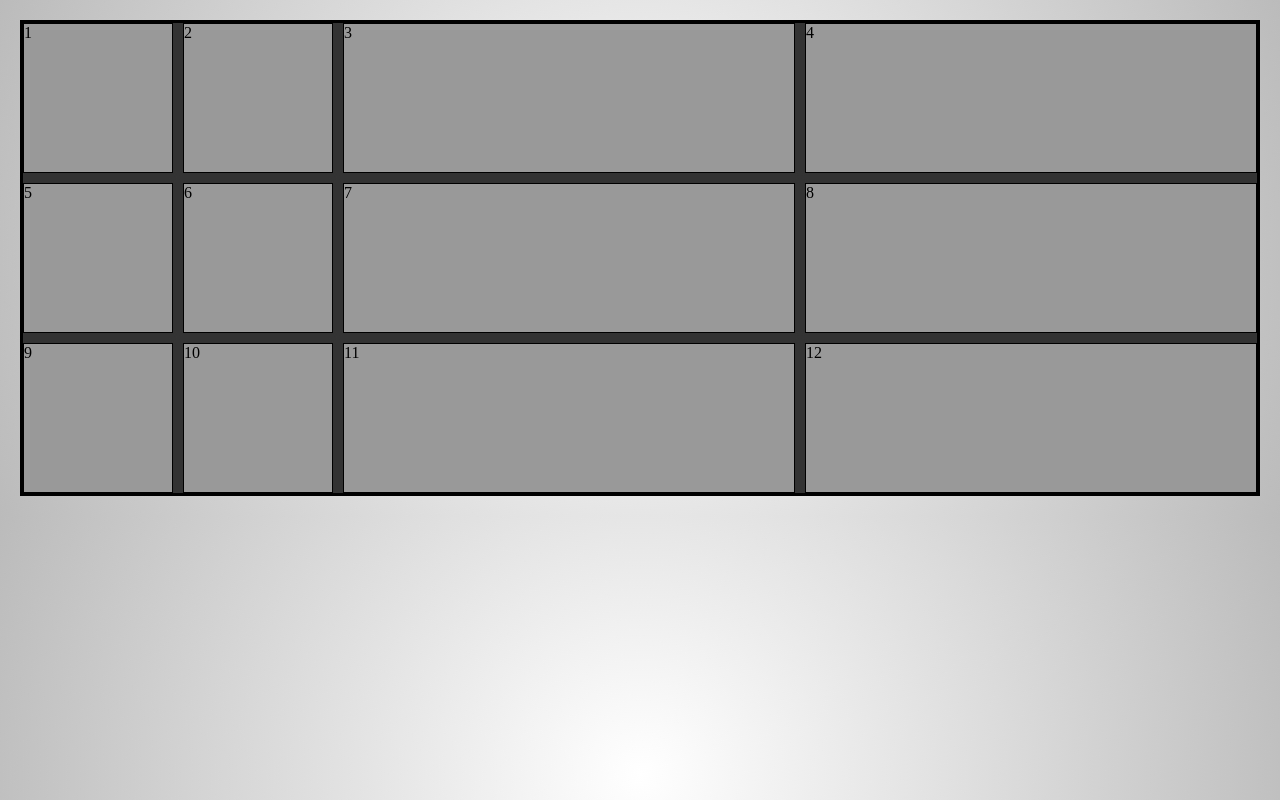
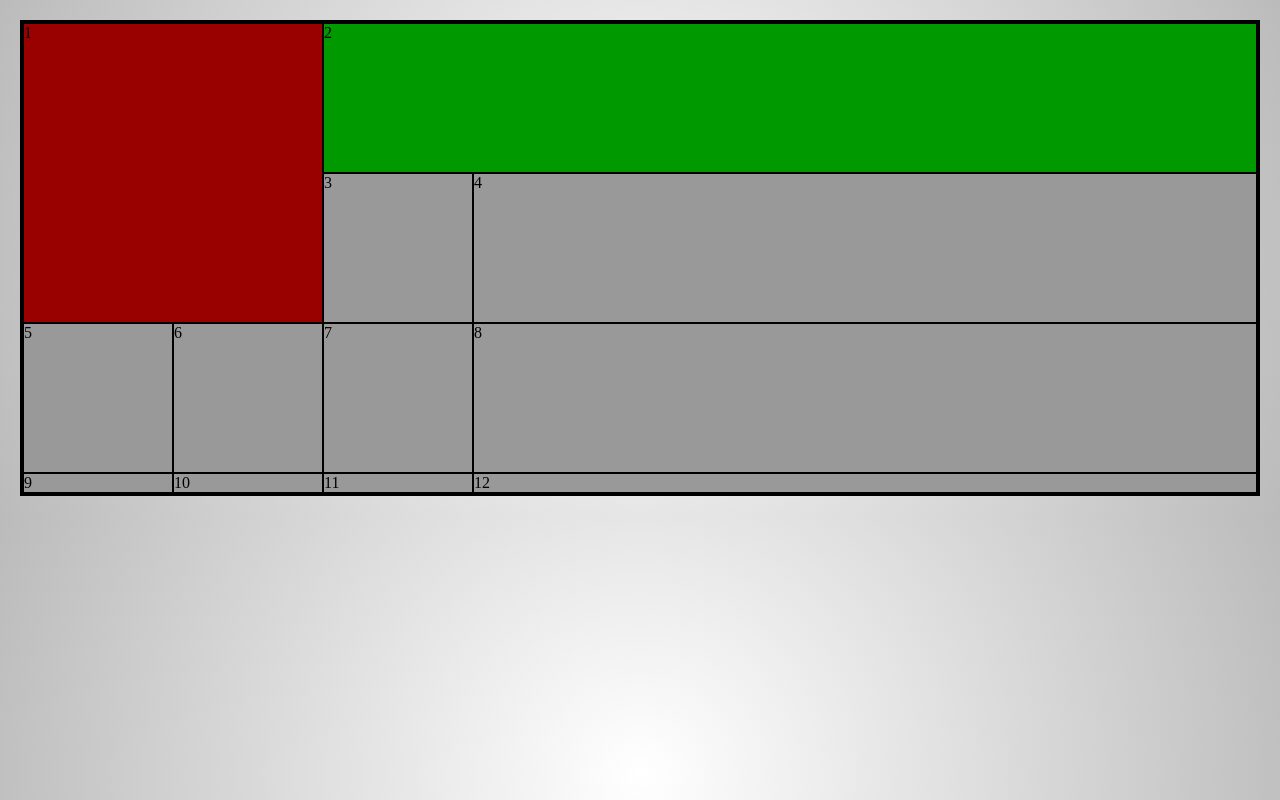
Before and after one commit to MrPerales/Css-curso-, a plain HTML site: page index.html in a window 1280 px wide. Drawn offline with nearby package versions, Linux system fonts and the light colour scheme.

Commit message:
grid-column and grid-row

```diff
--- a/estilo.css
+++ b/estilo.css
@@ -6,8 +6,8 @@ body{
     display: grid;
     grid-template-rows: 150px 150px 150px;  /*medidas de las filas y tambien cuantas de ellas*/
     border: 3px solid #000;              /*fr columnas semi-dinamicas */
-    grid-template-columns: 150px 150px 1fr 1fr; /*medidas de las columnas y cuntas de ellas */
-    grid-gap: 10px;       /*Separa las celdas entre si pero no de los bordes*/
+    grid-template-columns: 150px 150px 150px 1fr; /*medidas de las columnas y cuntas de ellas */
+    /*grid-gap: 10px; /* Separa las celdas entre si pero no de los bordes*/
 
     background-color: #333;
 }
@@ -15,3 +15,13 @@ body{
     border: 1px solid #000;
     background-color: #999;
 }
+.grid-item:first-child{  /*selecciona el primer hijo o celda en este caso*/
+    background: #900;
+    grid-column: 1/3;     /* se extiende de la fila 1 a la 3*/
+    grid-row: 1/3;
+
+}
+.grid-item:nth-child(2){ /*Formato para seleccionar cualquier hijo*/
+    background:#090;
+    grid-column: 3/5;
+}
```
